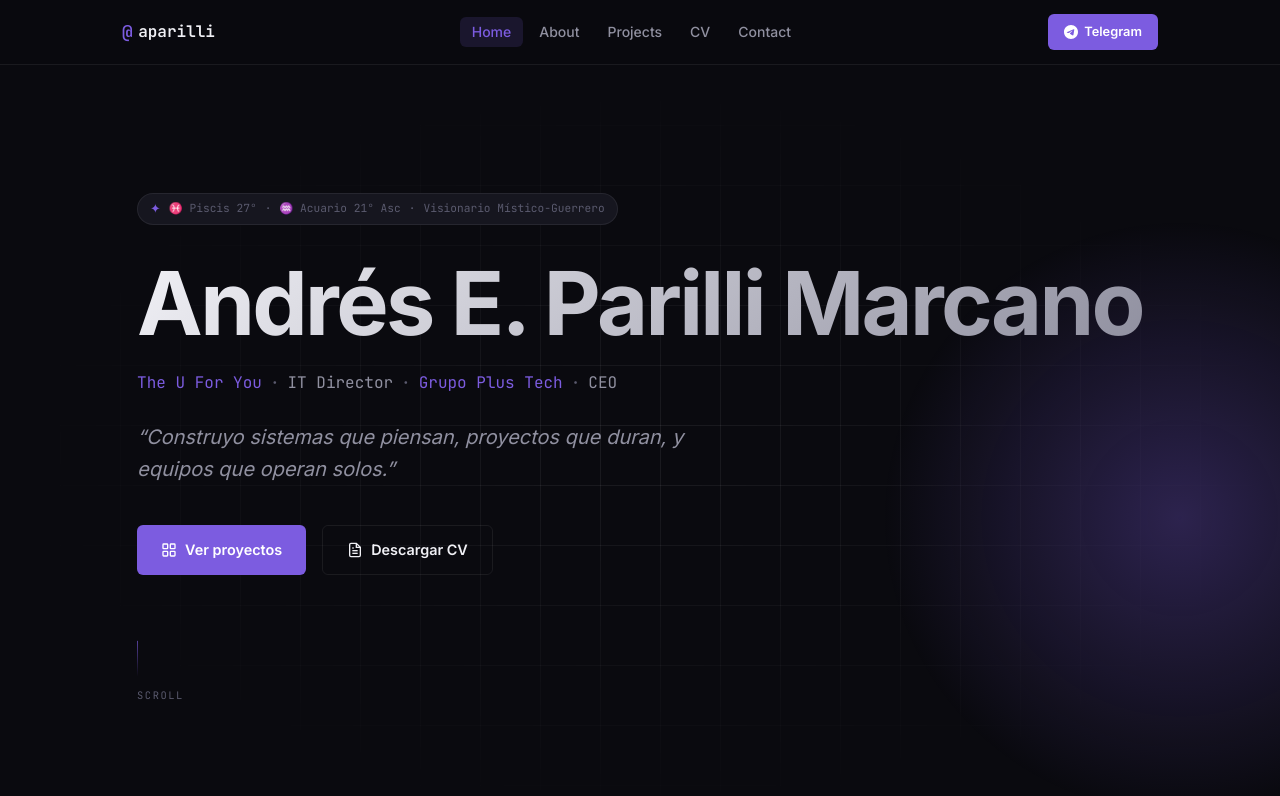
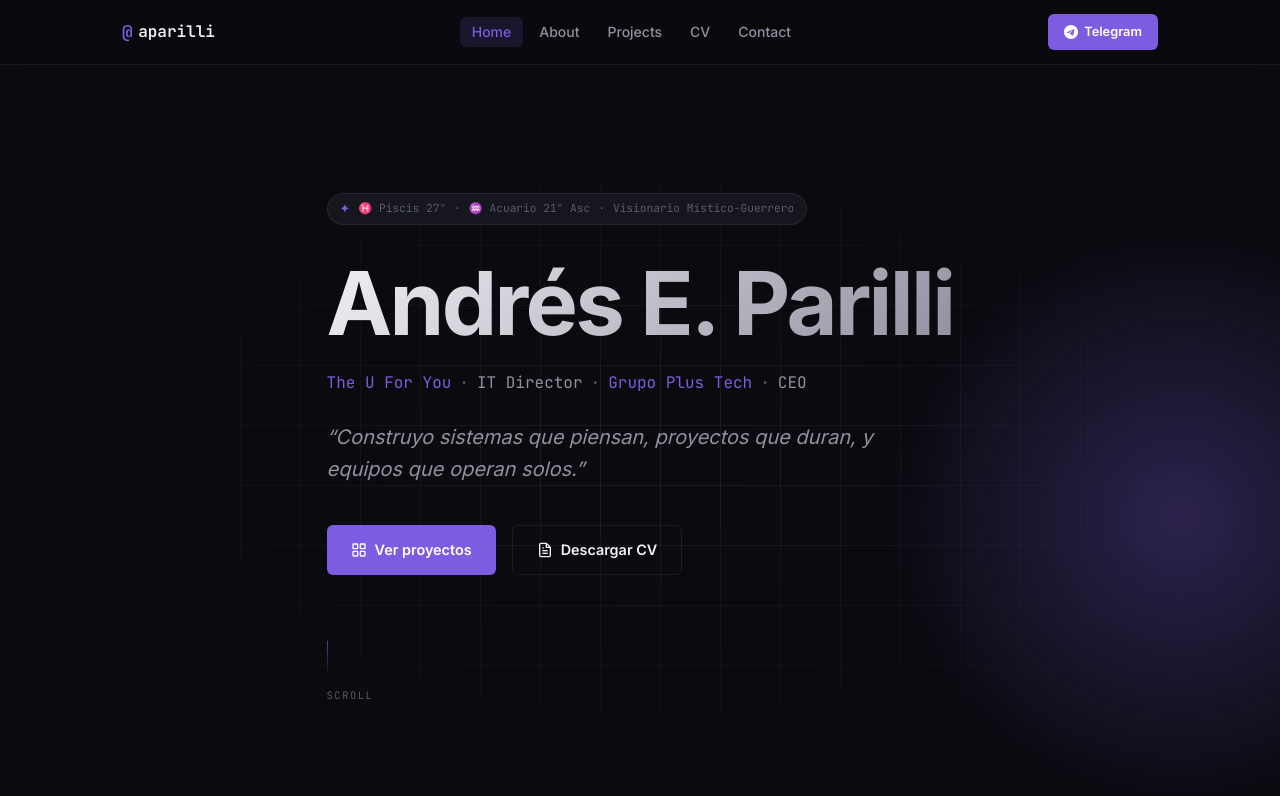
Before and after one commit to andresparilli/aparilli-dev, a Next.js app: page / in a window 1280 px wide. Shown: the top 796 px of the page. Built offline with nearby package versions, Linux system fonts and the light colour scheme.

Commit message:
fix: remove incorrect surname Marcano

```diff
--- a/src/data/profile.ts
+++ b/src/data/profile.ts
@@ -1,6 +1,6 @@
 // Datos biográficos de Andrés Parilli
 export const profile = {
-  name: "Andrés E. Parilli Marcano",
+  name: "Andrés E. Parilli",
   shortName: "Andrés",
   title: "Desarrollador Web & Director de Proyectos",
   tagline: "Construyo sistemas que piensan, proyectos que duran, y equipos que operan solos.",
```
